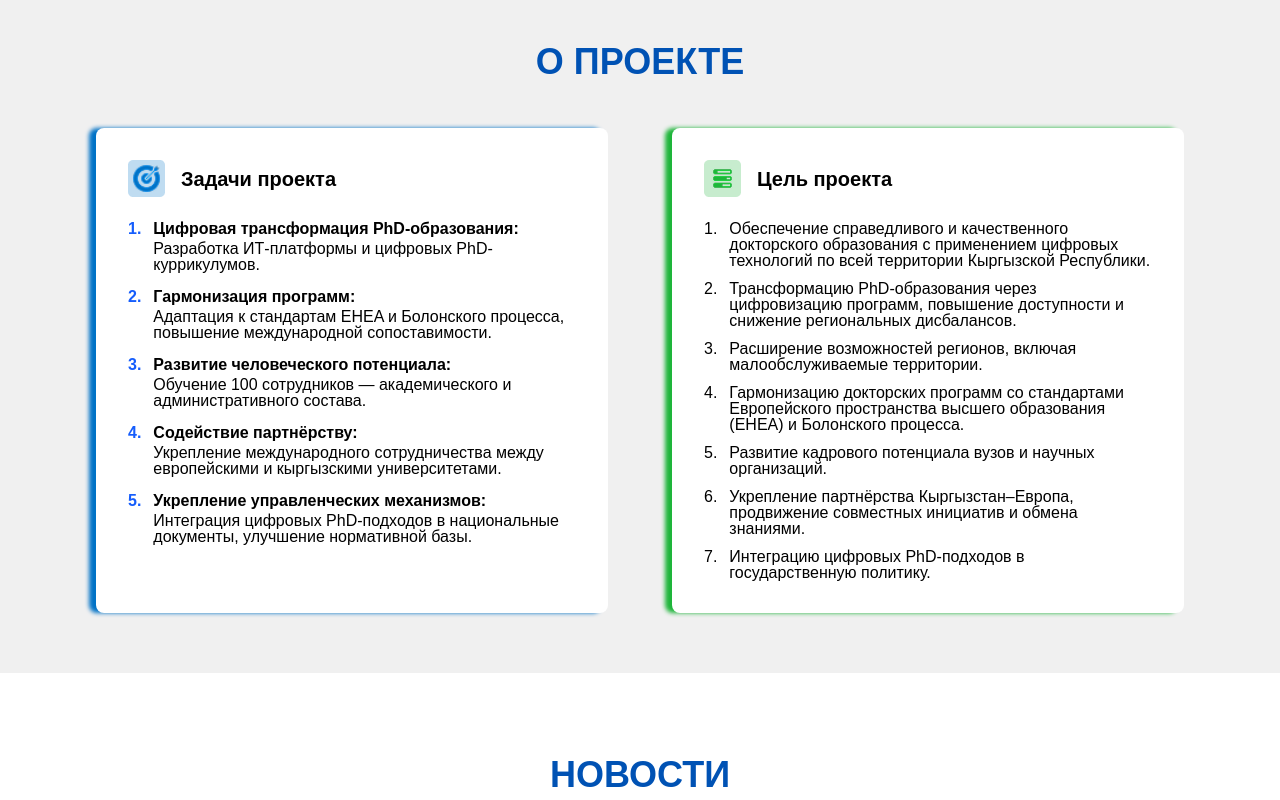
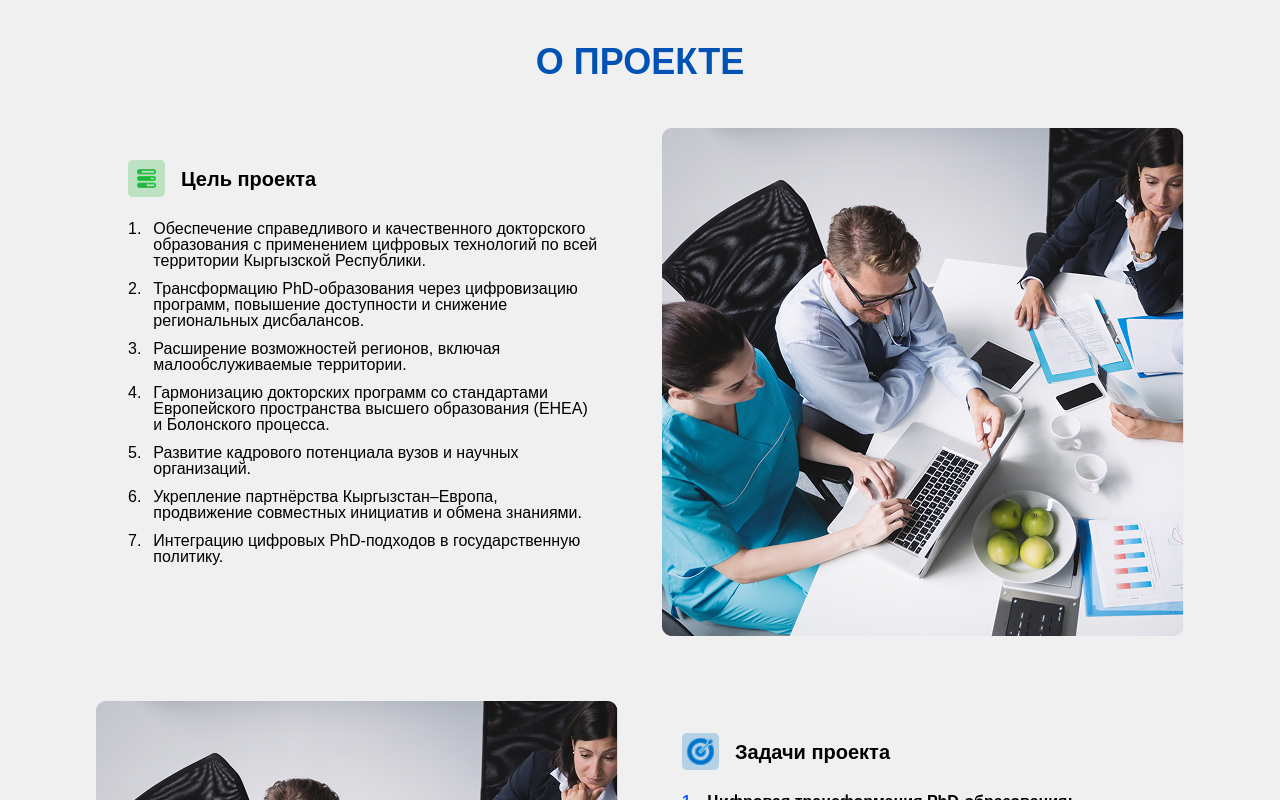
Before and after one commit to rinatbul/D-TIDE-KG, a React (Vite) app in the folder portal/: page / in a window 1280 px wide. Shown: the part 840-1640 px from the top of the page. Built offline with nearby package versions, Linux system fonts and the light colour scheme; no server answers.

Commit message:
UI: About page refactor

```diff
--- a/portal/src/components/sections/AboutSection.tsx
+++ b/portal/src/components/sections/AboutSection.tsx
@@ -1,6 +1,7 @@
 import projectGoalsIcon from '/projectGoals.png';
 import rectangleIcon from '/Rectangle.png';
 import goalIcon from '/Goal.png';
+import contentPhoto from '/Контент фото.png';
 
 export const AboutSection = () => {
   const projectTasks = [
@@ -40,8 +41,28 @@ export const AboutSection = () => {
     <section className="mb-21 bg-[#F0F0F0] pt-21 pb-15">
       <div className="container mx-auto px-24">
         <h2 className="font-onest font-bold text-[36px] leading-none uppercase text-center text-[#0052B4] mb-12">О ПРОЕКТЕ</h2>
-        <div className="flex flex-col md:flex-row gap-16 justify-center">
-          <div className="bg-white rounded-lg shadow-[-7px_0px_4px_0px_#0072C6] w-[45vw] min-w-[500px] p-8">
+        <div className="flex flex-col gap-16 justify-center">
+          <div className="flex flex-row gap-8 items-stretch">
+            <div className="bg-[#F0F0F0] rounded-lg p-8 flex-1">
+              <div className="flex items-center gap-4 mb-6">
+                <img src={projectGoalsIcon} alt="Цели проекта" style={{ width: '37px', height: '37px' }} />
+                <h3 className="font-onest font-bold text-xl leading-none text-black">Цель проекта</h3>
+              </div>
+              <ol className="space-y-3">
+                {projectGoals.map((goal, index) => (
+                  <li key={index} className="flex gap-3 items-baseline">
+                    <span className="font-onest font-normal text-base leading-none text-black shrink-0">{index + 1}.</span>
+                    <span className="font-onest font-normal text-base leading-none text-black">{goal}</span>
+                  </li>
+                ))}
+              </ol>
+            </div>
+            <img src={contentPhoto} alt="" className="h-full w-auto object-contain" />
+          </div>
+
+          <div className="flex flex-row gap-8 items-stretch">
+            <img src={contentPhoto} alt="" className="h-full w-auto object-contain" />
+            <div className="bg-[#F0F0F0] rounded-lg p-8 flex-1">
               <div className="flex items-center gap-4 mb-6">
                 <div className="relative" style={{ width: '37px', height: '37px' }}>
                   <img src={rectangleIcon} alt="" className="absolute inset-0 w-full h-full" />
@@ -61,20 +82,6 @@ export const AboutSection = () => {
                 ))}
               </ol>
             </div>
-
-          <div className="bg-white rounded-lg shadow-[-7px_0px_4px_0px_#1EB53A] w-[45vw] min-w-[500px] p-8">
-            <div className="flex items-center gap-4 mb-6">
-              <img src={projectGoalsIcon} alt="Цели проекта" style={{ width: '37px', height: '37px' }} />
-              <h3 className="font-onest font-bold text-xl leading-none text-black">Цель проекта</h3>
-            </div>
-            <ol className="space-y-3">
-              {projectGoals.map((goal, index) => (
-                <li key={index} className="flex gap-3 items-baseline">
-                  <span className="font-onest font-normal text-base leading-none text-black shrink-0">{index + 1}.</span>
-                  <span className="font-onest font-normal text-base leading-none text-black">{goal}</span>
-                </li>
-              ))}
-            </ol>
           </div>
         </div>
       </div>
--- a/portal/src/pages/About.tsx
+++ b/portal/src/pages/About.tsx
@@ -1,41 +1,29 @@
 import { PageLayout } from '../components/layout/PageLayout';
 import projectGoalsIcon from '/projectGoals.png';
-import rectangleIcon from '/Rectangle.png';
-import goalIcon from '/Goal.png';
 import HeaderImage from '/HeaderImage.png';
 
 export const About = () => {
-  const projectTasks = [
+  const projectGoals = [
     {
-      title: 'Цифровая трансформация PhD-образования:',
-      description: 'Разработка ИТ-платформы и цифровых PhD-куррикулумов.'
+      title: 'Цифровизация программ PhD с ориентацией на качество',
+      description: 'Разработка и пилотирование цифровых докторских программ на IT-платформе для расширения доступа к образованию в малообслуживаемых регионах.'
     },
     {
-      title: 'Гармонизация программ:',
-      description: 'Адаптация к стандартам EHEA и Болонского процесса, повышение международной сопоставимости.'
+      title: 'Согласование с международными стандартами',
+      description: 'Гармонизация докторских программ с принципами EHEA и Болонского процесса для повышения их международной узнаваемости.'
     },
     {
-      title: 'Развитие человеческого потенциала:',
-      description: 'Обучение 100 сотрудников — академического и административного состава.'
+      title: 'Наращивание потенциала',
+      description: 'Обучение академического и административного персонала цифровым компетенциям и управлению образовательными программами для повышения качества докторского образования.'
     },
     {
-      title: 'Содействие партнёрству:',
-      description: 'Укрепление международного сотрудничества между европейскими и кыргызскими университетами.'
+      title: 'Сотрудничество и совместное использование ресурсов',
+      description: 'Развитие партнёрства между университетами Кыргызстана и университетами ЕС для оптимизации ресурсов и обмена знаниями.'
     },
     {
-      title: 'Укрепление управленческих механизмов:',
-      description: 'Интеграция цифровых PhD-подходов в национальные документы, улучшение нормативной базы.'
+      title: 'Развитие управления и политики',
+      description: 'Укрепление управленческих механизмов и интеграция цифрового докторского образования в национальные стратегии под руководством Министерства науки, высшего образования и инновации Кыргызской Республики.'
     },
-  ];
-
-  const projectGoals = [
-    'Обеспечение справедливого и качественного докторского образования с применением цифровых технологий по всей территории Кыргызской Республики.',
-    'Трансформацию PhD-образования через цифровизацию программ, повышение доступности и снижение региональных дисбалансов.',
-    'Расширение возможностей регионов, включая малообслуживаемые территории.',
-    'Гармонизацию докторских программ со стандартами Европейского пространства высшего образования (EHEA) и Болонского процесса.',
-    'Развитие кадрового потенциала вузов и научных организаций.',
-    'Укрепление партнёрства Кыргызстан–Европа, продвижение совместных инициатив и обмена знаниями.',
-    'Интеграцию цифровых PhD-подходов в государственную политику.',
   ];
 
   return (
@@ -43,19 +31,25 @@ export const About = () => {
       breadcrumbItems={[{ label: 'О проекте' }]}
       title="О проекте"
     >
+            <p className="text-left mb-8 font-onest font-normal text-base leading-relaxed text-black">
+              Проект Erasmus+ «Цифровая трансформация для инклюзивного докторского образования в Кыргызстане» (D-TIDE-KG) направлен на решение актуальной задачи обеспечения справедливого и высококачественного докторского образования за счёт использования потенциала цифровых технологий. Проект опирается на результаты предыдущих инициатив и сосредоточен на цифровизации программ PhD, расширении инклюзивности за счёт вовлечения удалённых регионов, а также на внедрении системных изменений в управление высшим образованием в Кыргызской Республике.
+              При активном участии Министерства науки, высшего образования и инновации Кыргызской Республики (МНВОиИ КР) проект нацелен на приведение докторского образования в соответствие со стандартами Европейского пространства высшего образования (EHEA) и обеспечение устойчивого долгосрочного эффекта.
+            </p>
             <div className="space-y-8">
               <div className="bg-white rounded-lg p-8 shadow-[-7px_0px_4px_0px_#1EB53A]">
                 <div className="flex flex-col lg:flex-row items-center gap-8">
                   <div className="flex-1">
                     <div className="flex items-center gap-4 mb-6">
-                      <img src={projectGoalsIcon} alt="Цели проекта" style={{ width: '37px', height: '37px' }} />
-                      <h2 className="font-onest font-bold text-xl leading-none text-black">Цель проекта</h2>
+                      <img src={projectGoalsIcon} alt="Ключевые цели проекта" style={{ width: '37px', height: '37px' }} />
+                      <h2 className="font-onest font-bold text-xl leading-none text-black">Ключевые цели проекта</h2>
                     </div>
                     <ol className="space-y-3">
                       {projectGoals.map((goal, index) => (
                         <li key={index} className="flex gap-3 items-baseline">
                           <span className="font-onest font-normal text-base leading-none text-black shrink-0">{index + 1}.</span>
-                          <span className="font-onest font-normal text-base leading-none text-black">{goal}</span>
+                          <span className="font-onest font-normal text-base leading-none text-black">
+                            <span className="font-onest font-bold">{goal.title}</span> — {goal.description}
+                          </span>
                         </li>
                       ))}
                     </ol>
@@ -69,39 +63,16 @@ export const About = () => {
                   </div>
                 </div>
               </div>
-
-              <div className="bg-white rounded-lg p-8 shadow-[-7px_0px_4px_0px_#0072C6]">
-                <div className="flex flex-col lg:flex-row items-center gap-8">
-                  <div className="shrink-0">
-                    <img
-                      src={HeaderImage}
-                      alt="Задачи проекта"
-                      className="w-full max-w-[500px] h-auto rounded-lg object-cover"
-                    />
-                  </div>
-                  <div className="flex-1">
-                    <div className="flex items-center gap-4 mb-6">
-                      <div className="relative" style={{ width: '37px', height: '37px' }}>
-                        <img src={rectangleIcon} alt="" className="absolute inset-0 w-full h-full" />
-                        <img src={goalIcon} alt="Задачи" className="absolute inset-0 w-full h-full p-1" />
-                      </div>
-                      <h2 className="font-onest font-bold text-xl leading-none text-black">Задачи проекта</h2>
-                    </div>
-                    <ol className="space-y-4">
-                      {projectTasks.map((task, index) => (
-                        <li key={index} className="flex gap-3 items-baseline">
-                          <span className="font-nunito font-bold text-base leading-none text-blue-600 shrink-0">{index + 1}.</span>
-                          <div>
-                            <span className="font-nunito font-bold text-base leading-none text-black block">{task.title}</span>
-                            <p className="font-onest font-normal text-base leading-none text-black mt-1">{task.description}</p>
-                          </div>
-                        </li>
-                      ))}
-                    </ol>
-                  </div>
-                </div>
-              </div>
             </div>
+            <p className="text-left mt-8 font-onest font-normal text-base leading-relaxed text-black">
+              Проект структурирован в виде четырёх рабочих пакетов (WP), охватывающих управление проектом, концептуализацию и разработку платформы PhD, пилотирование цифровой среды докторских программ с учебными элементами и жизненным циклом докторанта, распространение результатов и интеграцию в политику. Каждый рабочий пакет ориентирован на устойчивость, инклюзивность через межрегиональную интеграцию и экологически ответственную реализацию проекта, включая использование энергоэффективной IT-инфраструктуры и снижение углеродного следа за счёт виртуальных встреч и гибридных мероприятий.
+            </p>
+            <p className="text-left mt-4 font-onest font-normal text-base leading-relaxed text-black">
+              Ожидаемые результаты проекта включают разработку IT-платформы на основе анализа потребностей, внедрение 10 цифровых программ PhD, обучение 100 сотрудников и зачисление 100 докторантов в пилотные докторские программы. Кроме того, проект предусматривает пересмотр трёх национальных нормативно-политических документов и разработку плана устойчивого развития для обеспечения долгосрочного эффекта.
+            </p>
+            <p className="text-left mt-4 font-onest font-normal text-base leading-relaxed text-black">
+              Трансформация докторского образования в Кыргызстане позволит сократить региональные диспропорции, повысить уровень инклюзивности и укрепить потенциал страны по подготовке исследователей, конкурентоспособных на международном уровне. Активное участие Министерства науки, высшего образования и инновации Кыргызской Республики гарантирует интеграцию результатов проекта в систему высшего образования Кыргызской Республики в соответствии с национальными приоритетами и приоритетами программы Erasmus+.
+            </p>
     </PageLayout>
   );
 };
```
Also changed, not shown: portal/public/Контент фото.png (added). Lines whose indentation alone changed are shown as unchanged.
